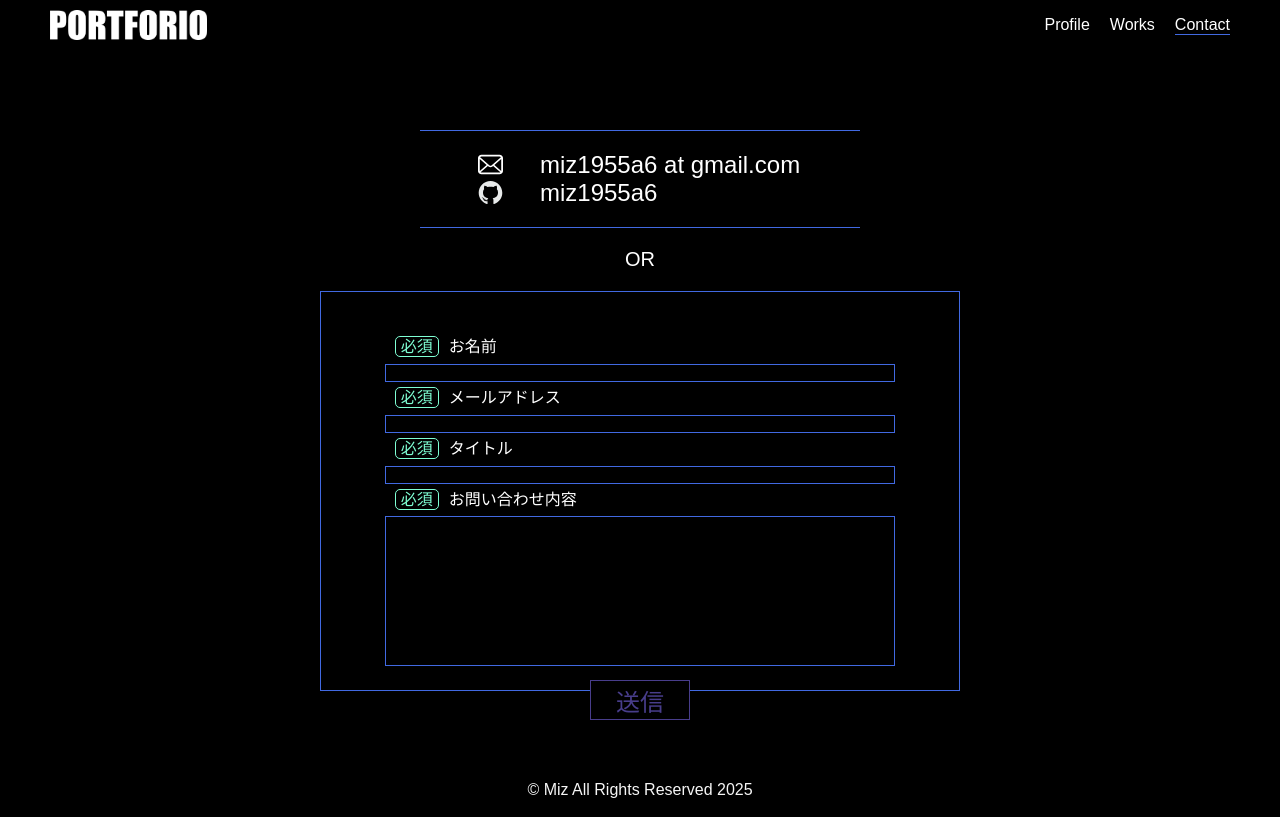
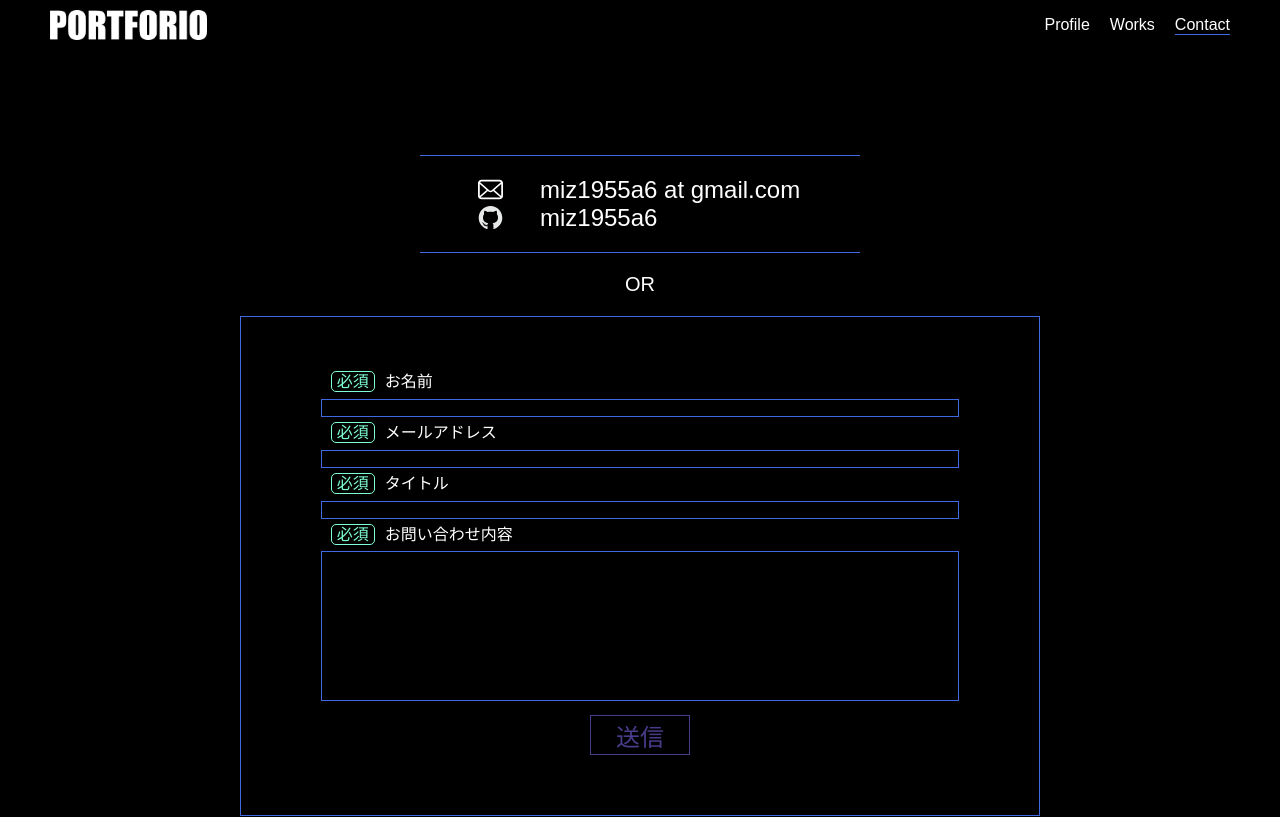
Before and after one commit to miz1955a6/my-app-1, a Next.js app: page /contact in a window 1280 px wide. Shown: the top 817 px of the page. Built offline with nearby package versions, Linux system fonts and the light colour scheme.

Commit message:
縦方向の大幅な表示崩れを固定長にすることで暫定対応

```diff
--- a/app/contact/page.module.css
+++ b/app/contact/page.module.css
@@ -3,7 +3,11 @@
     flex-direction: column;
     justify-content: center;
     align-items: center;
-    height: 90vh;
+    height: 870px;
+    overflow-y: auto;
+    scrollbar-width: thin;
+    scrollbar-color: black transparent;
+    scrollbar-gutter: stable overlay;
 }
 
 .addressWrapper {
@@ -20,6 +24,6 @@
 
 .formWrapper {
     border: 1px solid royalblue;
-    width: 80vh;
-    height: 50vh;
+    width: 800px;
+    height: 500px;
 }
--- a/app/profile/page.module.css
+++ b/app/profile/page.module.css
@@ -1,6 +1,6 @@
 .profile {
     margin: 0 100px;
-    height: 90vh;
+    height: 870px;
     overflow-y: scroll;
     scrollbar-width: thin;
     scrollbar-color: black transparent;
--- a/app/works/page.module.css
+++ b/app/works/page.module.css
@@ -1,6 +1,6 @@
 .works {
     width: 100%;
-    height: 90vh;
+    height: 870px;
     margin: 0;
     padding: 0;
     overflow: hidden;
```
